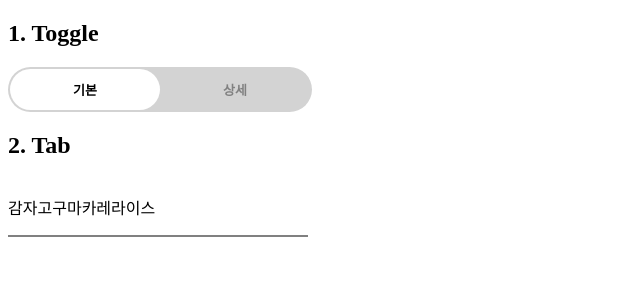
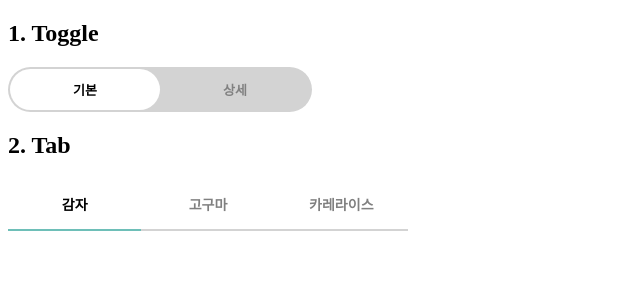
Before and after one commit to daseuls/wanted_pre_onboarding, a React (Create React App) app: page / in a window 1280 px wide. Shown: the top 300 px of the page, without its empty margins (0-640 px from the left). Built offline with nearby package versions, Linux system fonts and the light colour scheme.

Commit message:
feat: Tab.js 구현

```diff
--- a/src/components/Tab.js
+++ b/src/components/Tab.js
@@ -1,20 +1,32 @@
-import React from "react";
+import React, { useState } from "react";
 import styled from "styled-components";
 
+const MENU = ["감자", "고구마", "카레라이스"];
+
 export default function Tab() {
-  const MENU = ["감자", "고구마", "카레라이스"];
+  const [itemIndex, setItemIndex] = useState(0);
+
   return (
     <Container>
       <Title>2. Tab</Title>
       <TabContainer>
         <MenuContainer>
-          {MENU.map((el) => (
-            <MenuTitle>{el}</MenuTitle>
+          {MENU.map((el, index) => (
+            <MenuTitle
+              onClick={() => setItemIndex(index)}
+              isSelected={itemIndex === index}
+              itemLength={100 / MENU.length}
+            >
+              {el}
+            </MenuTitle>
           ))}
         </MenuContainer>
         <TabBarContainer>
           <TabBar></TabBar>
-          <TabSlider></TabSlider>
+          <TabSlider
+            itemIndex={itemIndex}
+            itemLength={100 / MENU.length}
+          ></TabSlider>
         </TabBarContainer>
       </TabContainer>
     </Container>
@@ -28,24 +40,42 @@ const Title = styled.h2``;
 const TabContainer = styled.div`
   display: flex;
   flex-direction: column;
+  width: 400px;
 `;
 
-const MenuTitle = styled.p``;
+const MenuTitle = styled.div`
+  width: ${(props) => props.itemLength}%;
+  justify-content: center;
+  display: flex;
+  padding: 15px;
+  font-size: 14px;
+  cursor: pointer;
+  color: ${(props) => (props.isSelected ? "black" : "gray")};
+  font-weight: 700;
+`;
 
 const MenuContainer = styled.div`
   display: flex;
+  width: 100%;
 `;
 
 const TabBarContainer = styled.div`
-  width: 300px;
-  /* height: 10px; */
-  /* background-color: red; */
+  position: relative;
+  width: 100%;
 `;
 
 const TabBar = styled.div`
   width: 100%;
-  height: 2px;
-  background-color: gray;
+  height: 2.5px;
+  background-color: lightgray;
 `;
 
-const TabSlider = styled.div``;
+const TabSlider = styled.div`
+  position: absolute;
+  height: 2.5px;
+  top: 0;
+  background-color: #6ebfb8;
+  width: ${(props) => props.itemLength}%;
+  transform: translateX(${(props) => props.itemIndex * 100}%);
+  transition: all 0.3s ease;
+`;
```
